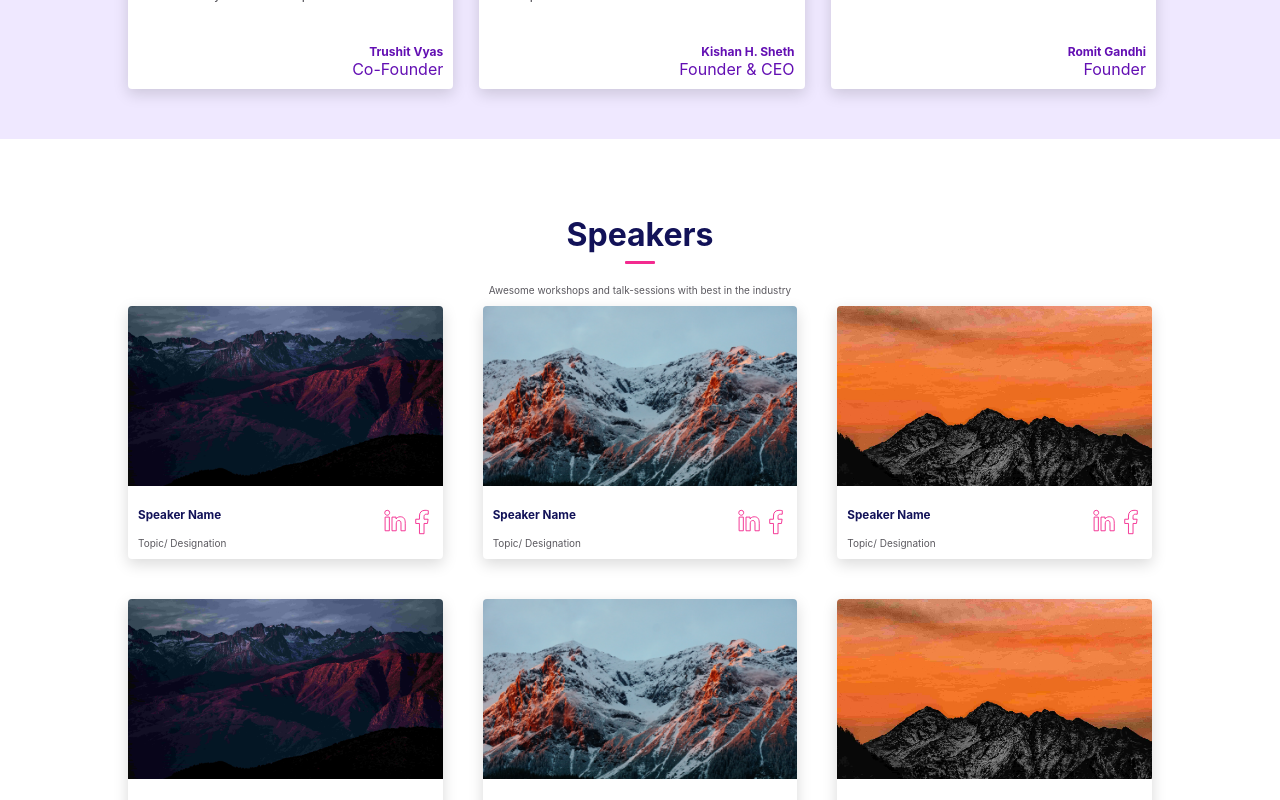
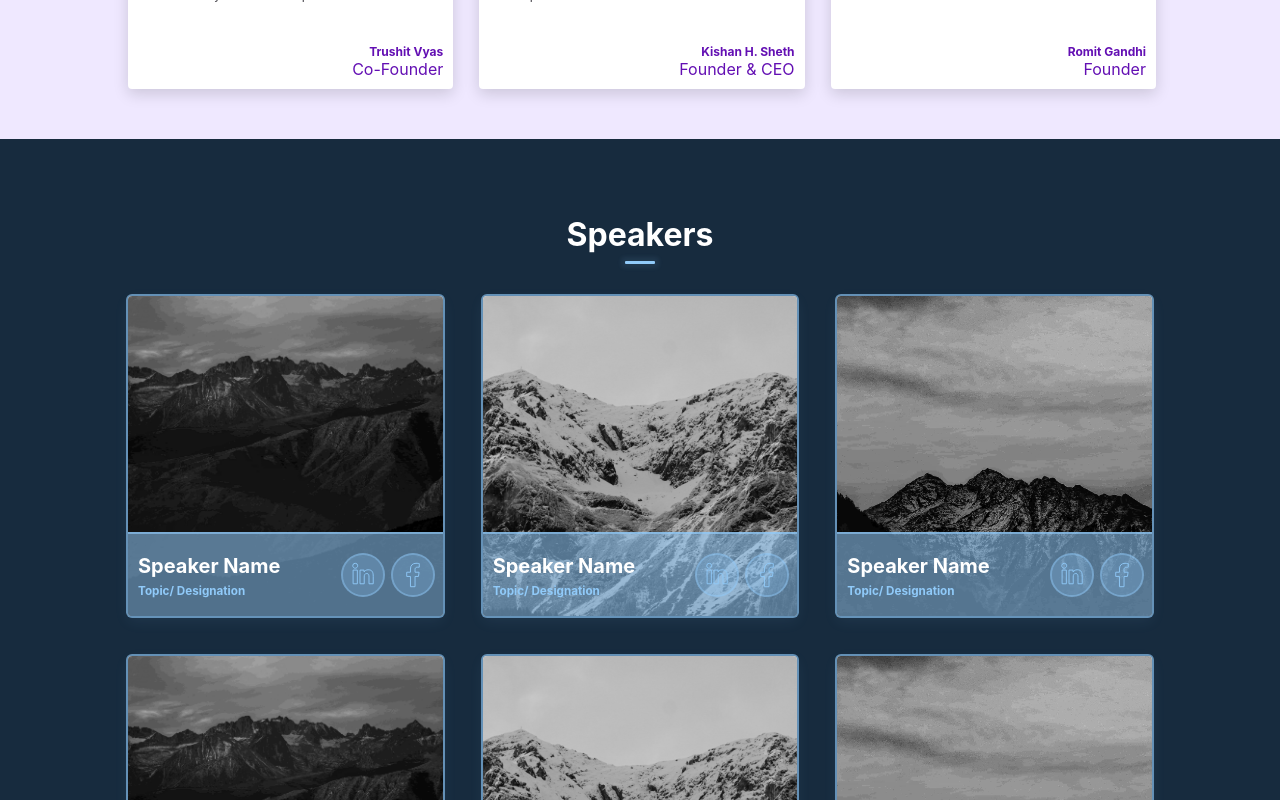
Before and after one commit to shin-igami/Web3-Event-GDSC, a React (Create React App) app: page / in a window 1280 px wide. Shown: the part 1420-2220 px from the top of the page. Built offline with nearby package versions, Linux system fonts and the light colour scheme.

Commit message:
Speakers section

```diff
--- a/package.json
+++ b/package.json
@@ -3,6 +3,9 @@
   "version": "0.1.0",
   "private": true,
   "dependencies": {
+    "@emotion/react": "^11.8.1",
+    "@emotion/styled": "^11.8.1",
+    "@mui/material": "^5.4.3",
     "@testing-library/jest-dom": "^5.16.2",
     "@testing-library/react": "^12.1.3",
     "@testing-library/user-event": "^13.5.0",
--- a/src/components/Blog.jsx
+++ b/src/components/Blog.jsx
@@ -17,10 +17,10 @@ function Blog({ image, title, subTitle, variants, animate }) {
       <div className="content">
         <div className="content-text">
           <div className="title">
-            <h3>{title}</h3>
+            <h1>{title}</h1>
           </div>
           <div className="subTitle">
-            <p>{subTitle}</p>
+            <h3>{subTitle}</h3>
           </div>
         </div>
         <div className="socialButtons">
--- a/src/sections/About.jsx
+++ b/src/sections/About.jsx
@@ -11,7 +11,7 @@ import { motion } from "framer-motion";
 import "../styles/sections/About.scss";
 import { reveal } from "../utils/Animations";
 import { textAnimation, cardAnimation } from "../utils/Animations";
-import Schedule from "../components/Schedule/Schedule";
+// import Schedule from "../components/Schedule/Schedule";
 
 function About() {
 	const [element, controls] = useScroll();
@@ -30,7 +30,7 @@ function About() {
 					<Title title="Schedule" color="blue" lineCenter={true} />
 					{/* <p>Our Sponsors</p> */}
 				</motion.div>
-				<Schedule />
+				{/* <Schedule /> */}
 				{/* <p>
 						We Believe that everyone deserves to have a website or online store. Innovation and simplicity
 						make us happy. Our mission is to help people achieve what they have passionate about it.
--- a/src/sections/Blogs.jsx
+++ b/src/sections/Blogs.jsx
@@ -22,8 +22,7 @@ function Blogs() {
           animate={controls}
           transition={{ duration: 1 }}
         >
-          <Title title="Speakers" color="pink" lineCenter={true} />
-          <p>Awesome workshops and talk-sessions with best in the industry</p>
+          <Title title="Speakers" color="web3" lineCenter={true} />
         </motion.div>
         <div className="blogs">
           <Blog
--- a/src/styles/components/Blog.scss
+++ b/src/styles/components/Blog.scss
@@ -7,17 +7,44 @@
   overflow:hidden;
   background-color: white;
   border-radius: 0.4rem;
-  box-shadow: rgba(0, 0, 0, 0.15) 0px 5px 15px 0px;
+  box-shadow:
+    $primary8 0px 5px 15px 0px,
+    0 0 0 0.2rem $primary64;
   transition: 0.4s ease-in-out;
+  position: relative;
+
   &:hover {
-    box-shadow: #f32a8f2f 5px 5px, #f32a8f1e 10px 10px, #f32a8f02 15px 15px;
+    box-shadow:
+      3px 3px 0px $primary56,
+      6px 6px 0px $primary40,
+      9px 9px 0px $primary24,
+      12px 12px 0px $primary8;
+      .image img{
+          filter: grayscale(100);
+          &::after{
+            content: "";
+            position: absolute;
+            height:100%;
+            width: 100%;
+            top: 0;
+            left: 0;
+            background-color: $primary8;
+            z-index: 1;
+            pointer-events: none;
+          }
+        }
   }
   .image {
-    height: 18rem;
+    height: 32rem;
+    width: 100%;
+    transition:all 0.4s ease-in-out;
     img {
-      height: 18rem;
+      height: 100%;
       object-fit:cover;
       width: 100%;
+      filter: grayscale(100);
+      transition:all 0.4s ease-in-out;
+      position: relative;
     }
   }
   .content {
@@ -25,26 +52,34 @@
     display: flex;
     justify-content: space-between;
     align-items: center;
+    background-color: $primary56;
+    position:absolute;
+    z-index: 1;
+    width: calc(100% - 2rem);
+    bottom:0;
+    border-top: 0.2rem solid $primary64;
+    cursor: default;
 
     .content-text{
       display: flex;
       flex-direction: column;
       .title {
-        margin-bottom: 0.3rem;
-        h3 {
-          color: $headingColor;
+        margin-bottom: 0;
+        h1 {
+          color: $secondary;
+          margin: 1rem 0 0.6rem 0;
         }
       }
       .subTitle {
-        p {
-          margin: 0;
-          color: $lightFontColor;
+        h3 {
+          margin: 0 0 0.8rem 0;
+          color: $primary;
         }
       }
     }
     .socialButtons{
       display: flex;
-      gap:0.5rem;
+      gap:1rem;
       justify-content: flex-end;
     }
   }
--- a/src/styles/components/Button.scss
+++ b/src/styles/components/Button.scss
@@ -28,6 +28,17 @@ button {
     color: $buttonBlueColor;
   }
 }
+.web3 {
+  background-color: $primary;
+  transition: 0.4s ease-in-out;
+  box-shadow: 0 0 4px 4px $primary8;
+  &:hover {
+    background-color: transparent;
+    border: 0.1rem solid $primary;
+    color: $primary;
+    box-shadow: 0 0 8px 6px $primary8;
+  }
+}
 
 .pink {
   background-color: $buttonPinkColor;
@@ -52,22 +63,30 @@ button {
 }
 
 .inverse-no_outline {
-  background-color: white;
-  color: $buttonPinkColor;
-  border: $buttonPinkColor none;
+  background-color: $primary24;
+  color: $primary;
   padding: 0.2rem;
   transition: 0.4s ease-in-out;
+  padding: 1rem;
+  border-radius: 50%;
+  box-shadow: 0 0 0 0.2rem $primary56;
   svg{
     fill: none;
-    stroke: $buttonPinkColor;
+    stroke: $primary;
     stroke-width: 2rem;
     transform:scale(1.3);
     overflow:visible;
   }
+
   &:hover {
-    color: white;
+    background-color: $primary40;
+    box-shadow:
+      0 0 0 0.2rem $primary56,
+      0 0 0.1rem 0.2rem $primary40;
+
     svg{
-      fill: $buttonPinkColor;
+      stroke: $primary90;
+      fill: $primary80;
     }
   }
 }
--- a/src/styles/components/Title.scss
+++ b/src/styles/components/Title.scss
@@ -4,7 +4,7 @@
   h2 {
     margin-bottom: 0.7rem;
     font-size: xx-large;
-    color: $headingColor;
+    color: $secondary;
   }
   div {
     height: 0.3rem;
@@ -12,7 +12,7 @@
     border-radius: 0.1rem;
   }
   div .blue {
-    background-color: $headingColor;
+    background-color: $primary;
   }
   div .pink {
     background-color: $pinkColor;
--- a/src/styles/sections/Blogs.scss
+++ b/src/styles/sections/Blogs.scss
@@ -1,6 +1,7 @@
 @import "../utils/Colors.scss";
 
 .blogs-container {
+  background-color: $bgLight;
   .container {
     margin: 0 10%;
 
@@ -18,7 +19,7 @@
         margin-bottom: 1rem;
       }
       p {
-        color: $lightFontColor;
+        color: $secondary;
       }
     }
     .blogs {
@@ -26,6 +27,7 @@
       display: grid;
       grid-template-columns: repeat(3, 1fr);
       gap: 4rem;
+      margin-top: 2.2rem;
     }
     .button-container {
       display: flex;
--- a/src/styles/utils/Colors.scss
+++ b/src/styles/utils/Colors.scss
@@ -5,3 +5,15 @@ $headingColor: rgb(18, 18, 88);
 
 $buttonBlueColor: #410ba5;
 $buttonPinkColor: #f32a8f;
+
+$bg : #0A1929;
+$bgLight : #172B3E;
+$primary: #90CAF9;
+$primary8: rgba(144, 202, 249, 0.08);
+$primary24: rgba(144, 202, 249, 0.24);
+$primary40: rgba(144, 202, 249, 0.4);
+$primary56: rgba(144, 202, 249, 0.56);
+$primary64: rgba(144, 202, 249, 0.64);
+$primary80: rgba(144, 202, 249, 0.80);
+$primary90: rgba(144, 202, 249, 0.90);
+$secondary: #ffffff;
```
Also changed, not shown: 2 other files (tests, documents, lock files or other folders).
